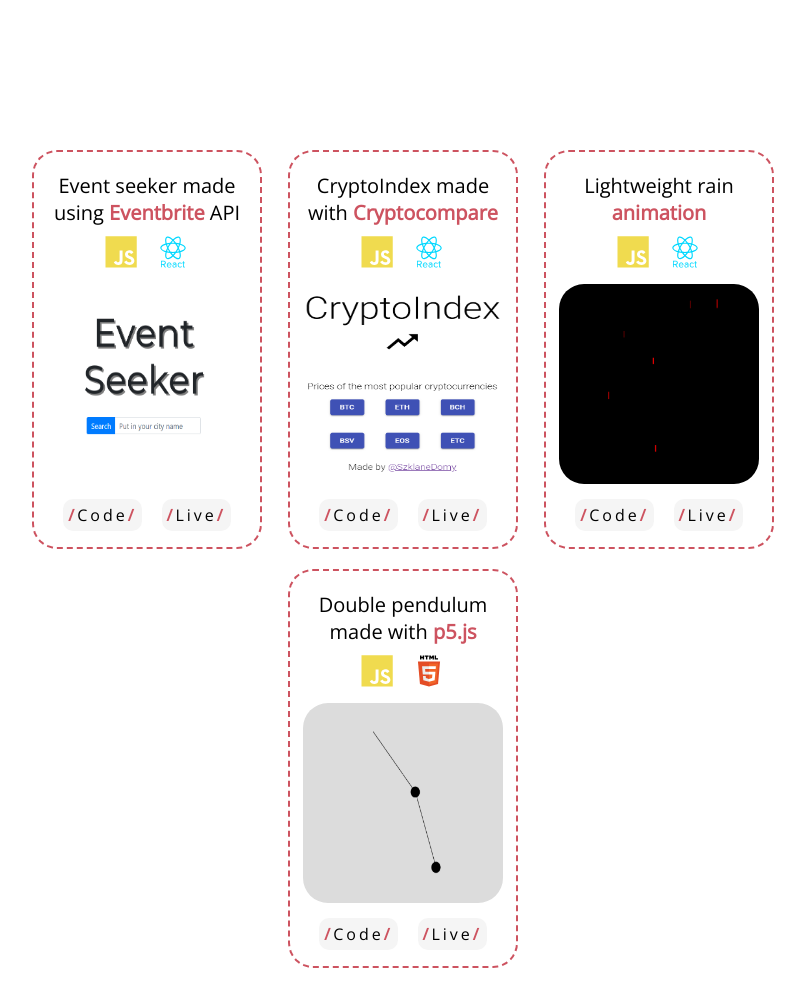
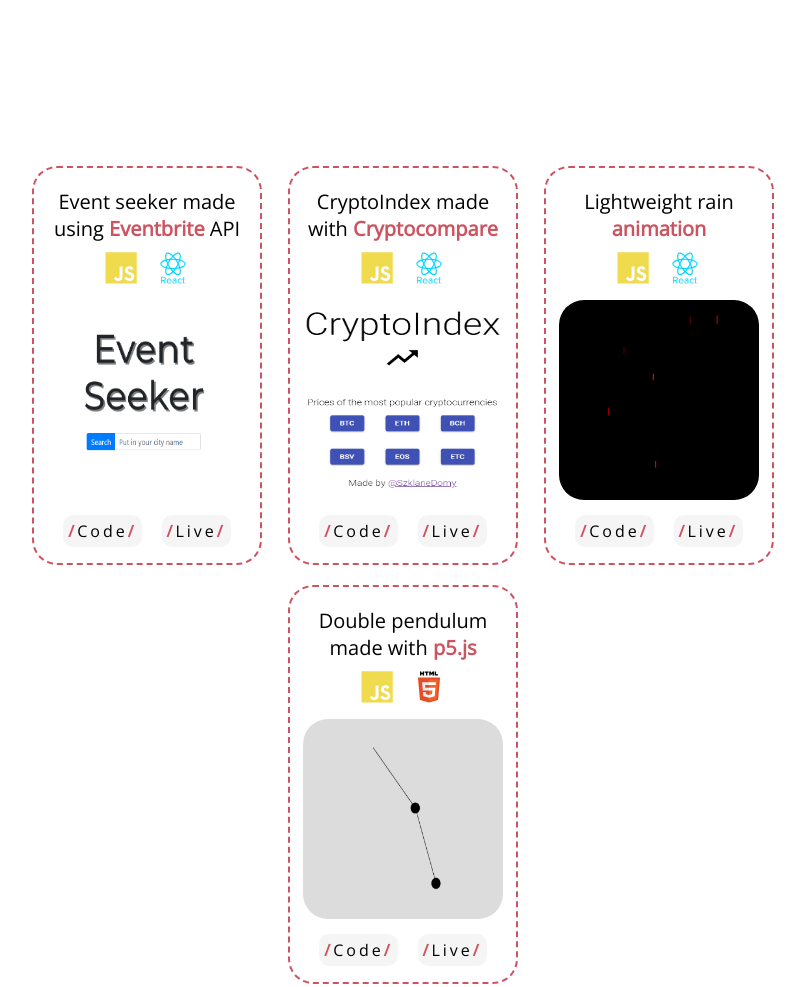
Before and after one commit to SzklaneDomy/webportfolio, a plain HTML site: page index.html in a window 1280 px wide. Shown: the part 900-1887 px from the top of the page, without its empty margins (237-1042 px from the left). Drawn offline with nearby package versions, Linux system fonts and the light colour scheme.

Commit message:
list fix

```diff
--- a/style.css
+++ b/style.css
@@ -212,7 +212,7 @@ h2 {
   flex-wrap: wrap;
   justify-content: space-around;
   align-items: center;
-  margin-top: 10vh;
+  margin-top: 12vh;
   height: inherit;
 }
 
```
